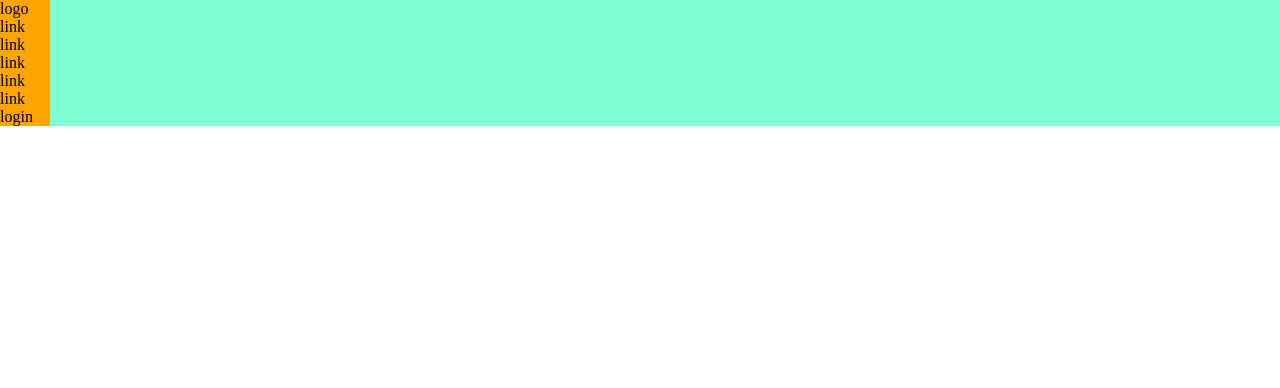
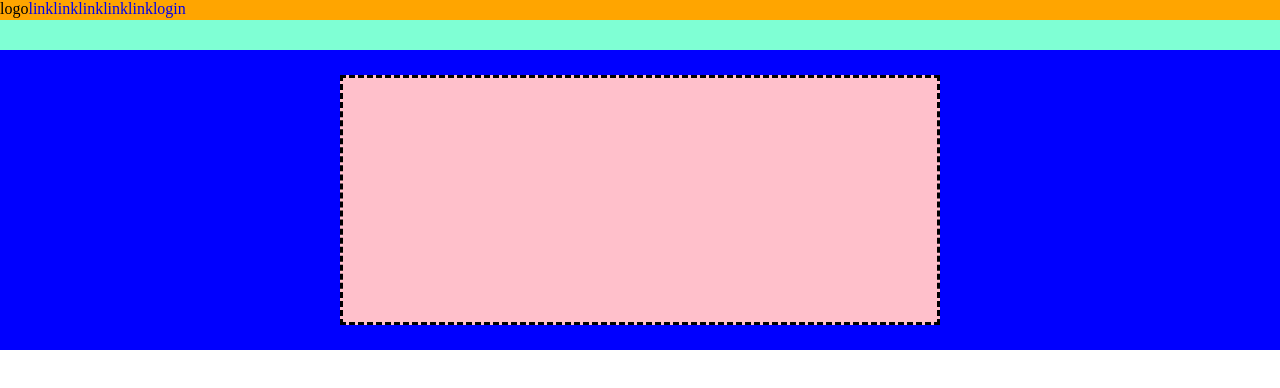
Before and after one commit to EmanuelaCalderone/htmlcss-struttura-discord, a plain HTML site: page index.html in a window 1280 px wide. Drawn offline with Linux system fonts and the light colour scheme.

Commit message:
update jumbotron

```diff
--- a/css/style.css
+++ b/css/style.css
@@ -4,12 +4,43 @@
     box-sizing:border-box;
 }
 
-header{
-    background-color:#7fffd4;
-    width:100%;
+header {
+    background-color:aquamarine;
+    height:50px;
 }
 
-.nav-header {
+.main-nav {
+    display:flex;
     background-color:orange;
-    width:50px;
+    height:20px;
+
 }
+
+.main-nav ul {
+   display:flex;
+   flex-direction:row;
+   list-style:none;
+}
+
+.main-nav li {
+    flex-direction:row;
+}
+
+.main-nav ul li a {
+    text-decoration:none;
+}
+
+.jumbotron {
+    display:flex;
+    justify-content:center;
+    align-items:center;
+    background-color:blue;
+    height:300px;
+}
+
+.jumbotron-content{
+    background-color:pink;
+    height:250px;
+    width: 600px;
+    border: dashed;
+}
--- a/index.html
+++ b/index.html
@@ -8,101 +8,67 @@
 </head>
 <body>
 <!--header + nav-->
-<main class=container>
     <header>
-        <section class="nav-header">
-            <nav>
-                <ul>
-                    <li>
-                        logo
-                    </li>
-                    <li>
-                        link
-                    </li>
-                    <li>
-                        link
-                    </li>
-                    <li>
-                        link
-                    </li>
-                    <li>
-                        link
-                    </li>
-                    <li>
-                        link
-                    </li>
-                    <li>
-                        login
-                    </li>
+            <nav class="main-nav">
+                <ul class="logo">
+                    <li>logo</li>
+                </ul>
+                <ul class="link">
+                    <li><a href="#">link</a></li>
+                    <li><a href="#">link</a></li>
+                    <li><a href="#">link</a></li>
+                    <li><a href="#">link</a></li>
+                    <li><a href="#">link</a></li>
+                </ul>
+                <ul class="login">
+                    <li><a href="#">login</a></li>
                 </ul>
             </nav>
-        </section>
+    </header>
+</section>
 
-    </header>
+    <main class="container">
 
 <!--jumbotron-->
         <section class="jumbotron">
+            <div class="jumbotron-content">
 
+            </div>
         </section>
 <!--sezione1-->
-        <section class="content">
+        <section class="contents">
+            <div class="content-white">
 
+            </div>
+        </section>
+<!--sezione2-->
+        <section class="contents">
+            <div class="content-grey">
 
+            </div>
         </section>
+<!--sezione3-->
+        <section class="contents">
+            <div class="content-white">
 
-<!--sezione2-->
-        <section class="content">
-
-
-        </section>
-
-<!--sezione3-->
-        <section class="content">
-
-
+            </div>
         </section>
 
 <!--sezione4-->
-        <section class="content">
+        <section class="contents">
+            <div class="content-white">
 
-
+            </div>
         </section>
 
-    </main>
+        </main>
 
 <!--footer-->
 
-    <footer>
+<footer>
 
-<!--sezione con navbar-->
-        <section>
+</footer>
 
-        </section>
-
-<!--sezione finale footer-->
-        <section class="section-footer">
-
-            <nav class="navigation-footer">
-                <div class="nav-footer">
-
-                </div>
-                <div class="nav-footer">
-
-                </div>
-                <div class="nav-footer">
-
-                </div>
-                <div class="nav-footer">
-
-                </div>
-                <div class="nav-footer">
-
-                </div>
-            </nav>
-
-            </div>
-        </section>
-    </footer>
 </body>
 </main>
 
```
